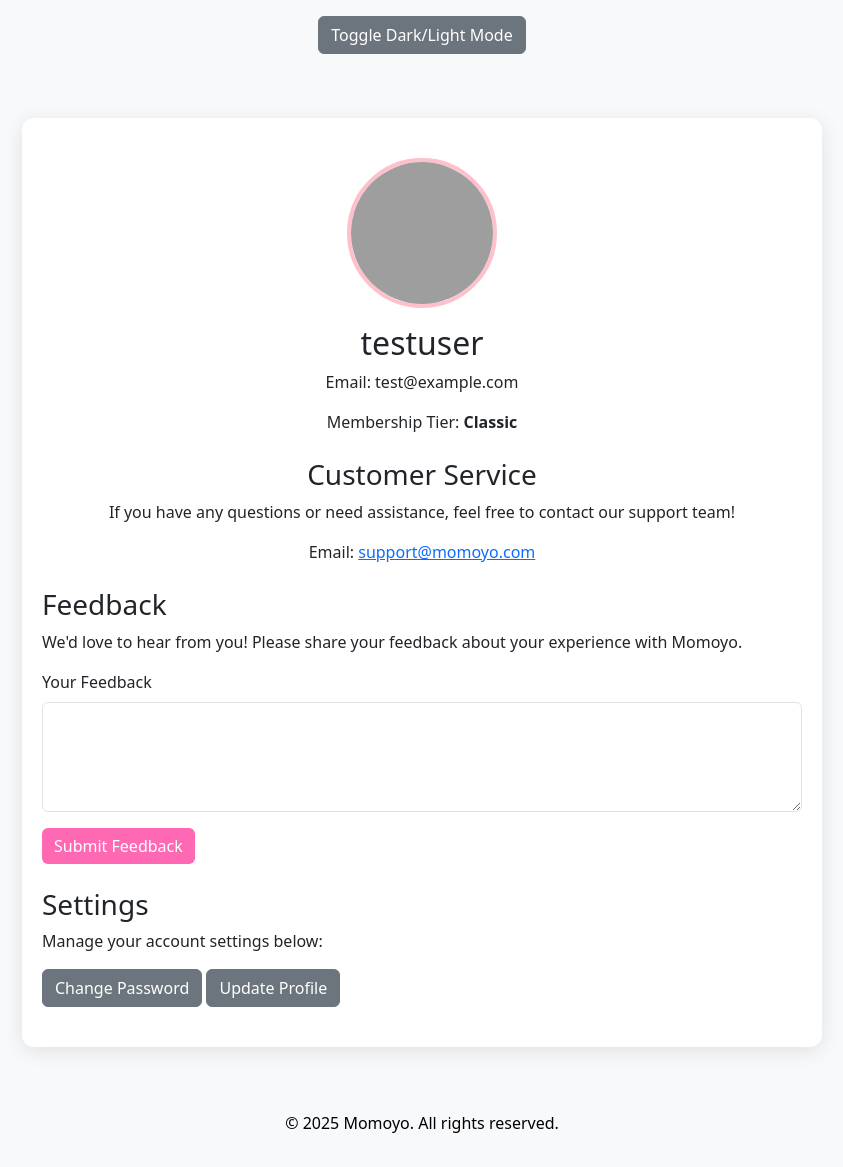
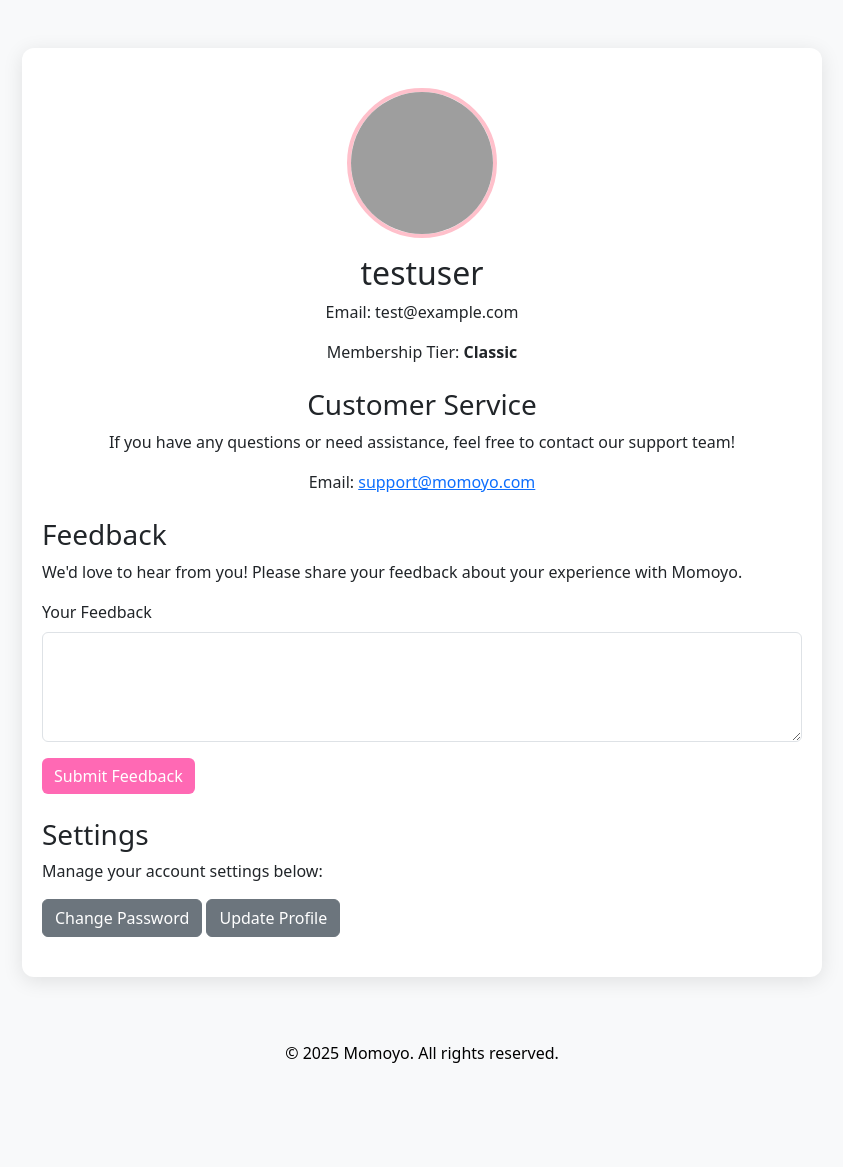
Before and after one commit to RanpoCM/WebDev---Membership-Website, a PHP site: page /profile.php in a window 1280 px wide. Shown: the part 56-1223 px from the top of the page, without its empty margins (218-1061 px from the left). After the commit the page ends 1119 px from the top, so only its background shows below. Run offline with PHP 8.4, Linux system fonts and the light colour scheme; a user stored in the database is signed in; data comes from the database, SQL or seed files in the repository; grey boxes are pictures that could not be loaded.

Commit message:
Update profile.php

```diff
--- a/profile.php
+++ b/profile.php
@@ -26,16 +26,11 @@ $stmt->close();
   <link href="https://cdn.jsdelivr.net/npm/bootstrap@5.3.0/dist/css/bootstrap.min.css" rel="stylesheet" />
   <style>
     body {
+      background-color: #f8f9fa;
+      color: #212529;
       transition: background-color 0.3s, color 0.3s;
     }
-    .light-theme {
-      background-color: #f8f9fa;
-      color: #212529;
-    }
-    .dark-theme {
-      background-color: #212529;
-      color: #f8f9fa;
-    }
+
     .profile-container {
         max-width: 800px;
         margin: auto;
@@ -74,7 +69,7 @@ $stmt->close();
     }
   </style>
 </head>
-<body class="light-theme" id="body">
+<body>
 
 <?php if (isset($_SESSION['message'])): ?>
   <div class="alert alert-info mt-3"><?php echo $_SESSION['message']; unset($_SESSION['message']); ?></div>
@@ -82,10 +77,6 @@ $stmt->close();
 
 <?php include('navbar.php'); ?>
 
-
-<div class="container text-center py-3">
-  <button class="btn btn-secondary" onclick="toggleTheme()">Toggle Dark/Light Mode</button>
-</div>
 
 <div class="container my-5">
   <div class="profile-container">
@@ -99,13 +90,11 @@ $stmt->close();
       <p>Membership Tier: <strong><?php echo htmlspecialchars($membership_tier); ?></strong></p>
     </div>
 
-
     <div class="customer-service-section mt-4">
       <h3>Customer Service</h3>
       <p>If you have any questions or need assistance, feel free to contact our support team!</p>
       <p>Email: <a href="mailto:support@momoyo.com">support@momoyo.com</a></p>
     </div>
-
 
     <div class="feedback-section mt-4">
       <h3>Feedback</h3>
@@ -130,33 +119,5 @@ $stmt->close();
 
 <?php include('footer.php'); ?>
 
-<script>
-
-  function toggleTheme() {
-    let body = document.getElementById('body');
-    let currentTheme = body.classList.contains('light-theme') ? 'light' : 'dark';
-
-
-    if (currentTheme === 'light') {
-      body.classList.remove('light-theme');
-      body.classList.add('dark-theme');
-      localStorage.setItem('theme', 'dark');
-    } else {
-      body.classList.remove('dark-theme');
-      body.classList.add('light-theme');
-      localStorage.setItem('theme', 'light');
-    }
-  }
-
-
-  window.onload = function() {
-    const savedTheme = localStorage.getItem('theme');
-    if (savedTheme && savedTheme === 'dark') {
-      document.body.classList.remove('light-theme');
-      document.body.classList.add('dark-theme');
-    }
-  };
-</script>
-
 </body>
 </html>
```
